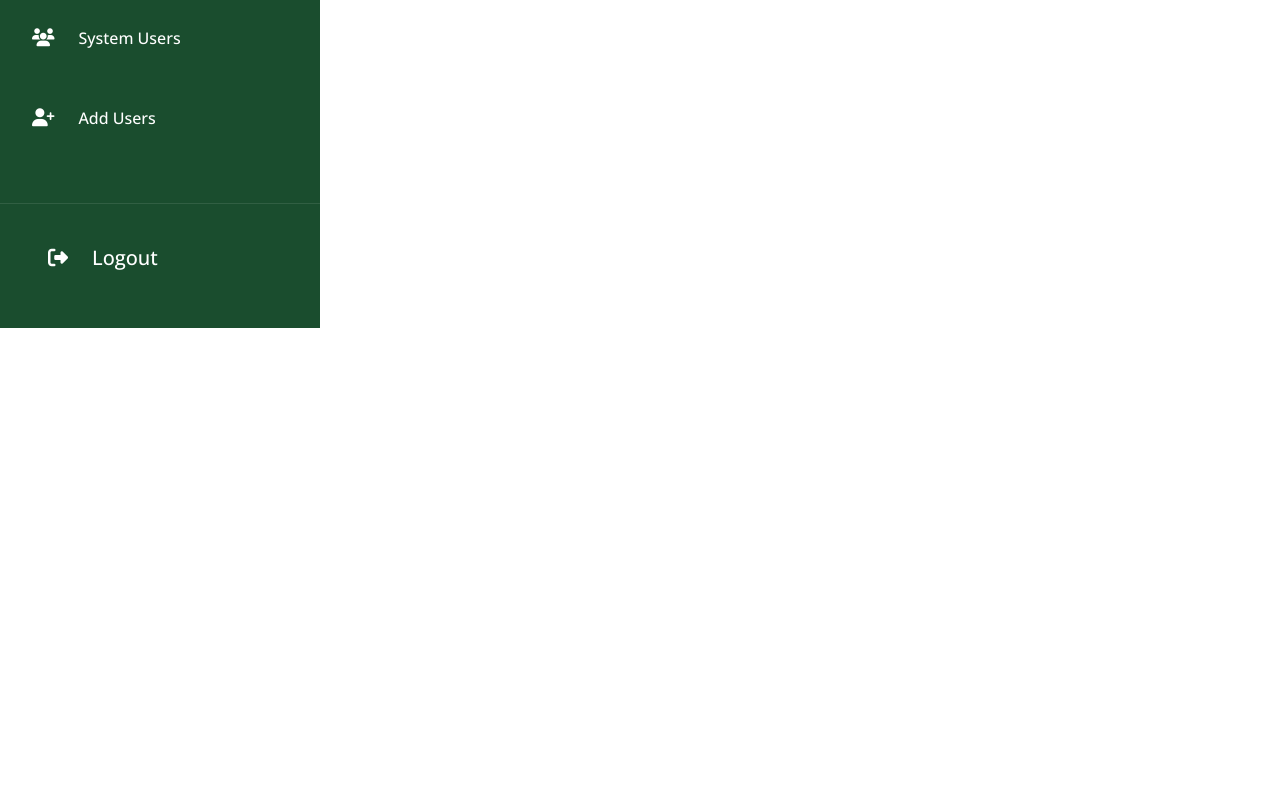
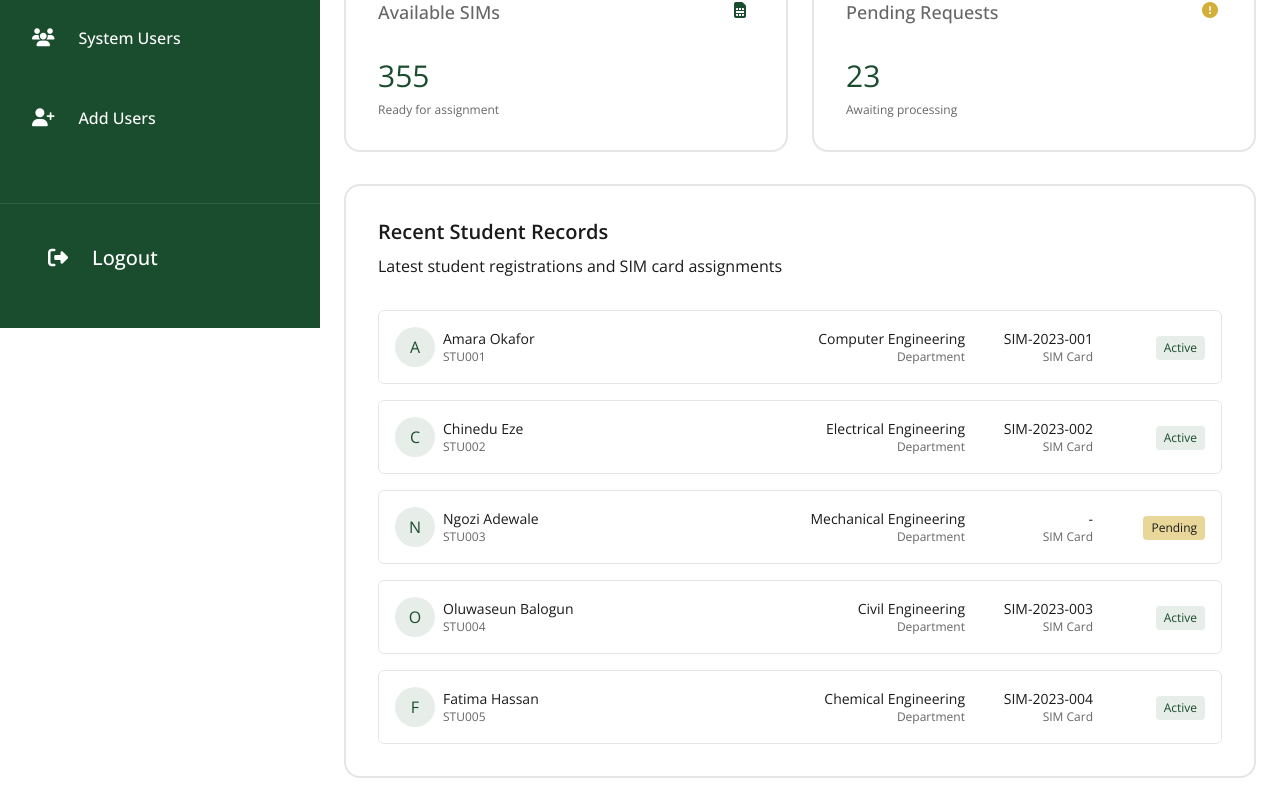
Before and after one commit to k-ebbin16/sim-management-system, a React (Vite) app: page / in a window 1280 px wide. Shown: the part 472-1274 px from the top of the page. Before the commit the page ends 800 px from the top, so only its background shows below. Built offline with nearby package versions, Linux system fonts and the light colour scheme.

Commit message:
feat: Add RecentRecords component to display recent student registrations and integrate it into Dashboard

```diff
--- a/src/pages/HomePage/Dashboard.jsx
+++ b/src/pages/HomePage/Dashboard.jsx
@@ -1,3 +1,4 @@
+import RecentRecords from "./RecentRecords";
 import StatsGrid from "./StatsGrid";
 
 function Dashboard() {
@@ -31,6 +32,44 @@ function Dashboard() {
       description: "Awaiting processing",
     },
   ];
+
+  const recentStudents = [
+    {
+      id: "STU001",
+      name: "Amara Okafor",
+      department: "Computer Engineering",
+      status: "Active",
+      simCard: "SIM-2023-001",
+    },
+    {
+      id: "STU002",
+      name: "Chinedu Eze",
+      department: "Electrical Engineering",
+      status: "Active",
+      simCard: "SIM-2023-002",
+    },
+    {
+      id: "STU003",
+      name: "Ngozi Adewale",
+      department: "Mechanical Engineering",
+      status: "Pending",
+      simCard: "-",
+    },
+    {
+      id: "STU004",
+      name: "Oluwaseun Balogun",
+      department: "Civil Engineering",
+      status: "Active",
+      simCard: "SIM-2023-003",
+    },
+    {
+      id: "STU005",
+      name: "Fatima Hassan",
+      department: "Chemical Engineering",
+      status: "Active",
+      simCard: "SIM-2023-004",
+    },
+  ];
   return (
     <main className="min-h-screen flex-1 p-6">
       {/* Hero Section */}
@@ -57,7 +96,7 @@ function Dashboard() {
       <StatsGrid stats={stats} />
 
       {/* Recent Activities */}
-      <section></section>
+      <RecentRecords recentStudents={recentStudents} />
     </main>
   );
 }
--- /dev/null
+++ b/src/pages/HomePage/RecentRecords.jsx
@@ -0,0 +1,64 @@
+function RecentRecords({recentStudents}) {
+  return (
+    <section className="border-border bg-card flex w-full flex-col rounded-2xl border-2 p-8">
+      <h3 className="mb-2 text-xl font-semibold">Recent Student Records</h3>
+      <p>Latest student registrations and SIM card assignments</p>
+
+      {/* Placeholder for recent activities table or list */}
+      <div className="mt-8 flex w-full flex-col gap-4">
+        {/* Recent activities content goes here */}
+        {recentStudents.map((student) => {
+          return (
+            <div
+              className="border-border hover:bg-muted/50 flex cursor-pointer flex-col justify-between gap-6 rounded-md border p-4 transition-colors md:flex-row md:items-center md:gap-0"
+              key={student.id}
+            >
+              <div className="flex items-center justify-between gap-4">
+                <div className="flex items-center gap-2">
+                  <div className="bg-primary/10 flex h-10 w-10 items-center justify-center rounded-full">
+                    <span className="text-primary">
+                      {student.name.charAt(0)}
+                    </span>
+                  </div>
+                  <div>
+                    <p className="text-sm">{student.name}</p>
+                    <p className="text-muted-foreground text-xs">
+                      {student.id}
+                    </p>
+                  </div>
+                </div>
+                <div className="flex flex-col-reverse text-right md:hidden md:flex-row">
+                  <p className="text-sm">{student.simCard}</p>
+                  <p className="text-muted-foreground text-xs">SIM Card</p>
+                </div>
+              </div>
+              <div className="flex items-center justify-between gap-8">
+                <div className="flex flex-col-reverse md:block md:text-right">
+                  <p className="text-sm">{student.department}</p>
+                  <p className="text-muted-foreground text-xs">Department</p>
+                </div>
+                <div className="hidden text-right md:block md:min-w-24">
+                  <p className="text-sm">{student.simCard}</p>
+                  <p className="text-muted-foreground text-xs">SIM Card</p>
+                </div>
+                <div className="w-20 text-right">
+                  <span
+                    className={`inline-block rounded px-2 py-1 text-xs ${
+                      student.status === "Active"
+                        ? "bg-primary/10 text-primary"
+                        : "bg-accent/50 text-accent-foreground"
+                    }`}
+                  >
+                    {student.status}
+                  </span>
+                </div>
+              </div>
+            </div>
+          );
+        })}
+      </div>
+    </section>
+  );
+}
+
+export default RecentRecords;
--- a/src/pages/HomePage/StatsGrid.jsx
+++ b/src/pages/HomePage/StatsGrid.jsx
@@ -1,6 +1,6 @@
 function StatsGrid({ stats }) {
   return (
-    <section className="mb-8 grid grid-cols-1 gap-6 md:grid-cols-2 lg:grid-cols-4">
+    <section className="mb-8 grid grid-cols-1 gap-6 max-[1440px]:grid-cols-2 max-lg:grid-cols-2 max-sm:grid-cols-1 min-[1440px]:grid-cols-4">
       {stats.map((stat, index) => {
         return (
           <div
@@ -8,7 +8,7 @@ function StatsGrid({ stats }) {
             className="border-border bg-card flex w-full flex-col rounded-2xl border-2 p-8"
           >
             <div className="flex flex-row items-center justify-between pb-8">
-              <div className="text-muted-foreground text-lg font-medium">
+              <div className="text-muted-foreground text-lg font-medium ">
                 {stat.title}
               </div>
               <i className={`h-5 w-5 ${stat.color} ${stat.icon}`} />
```
